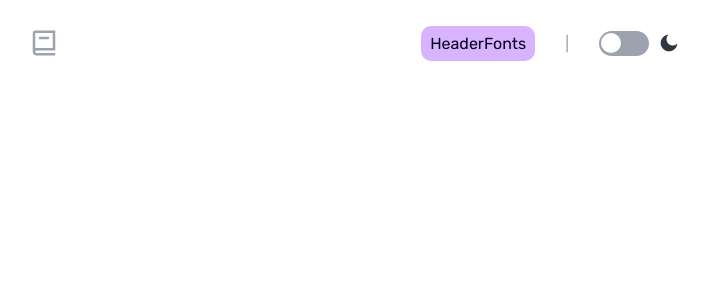
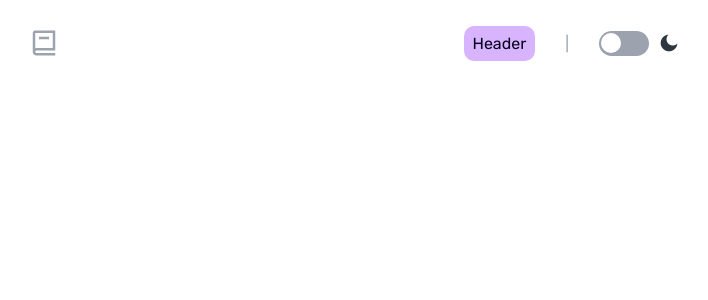
Before and after one commit to okorojames/james-dictionary-project, a React (Vite) app: page / in a window 1280 px wide. Shown: the top 300 px of the page, without its empty margins (291-999 px from the left). Built offline with nearby package versions, Linux system fonts and the light colour scheme.

Commit message:
Learning
still trying to figure outu way of conventionally committing my projects

```diff
--- a/src/components/HeaderFonts.jsx
+++ b/src/components/HeaderFonts.jsx
@@ -2,7 +2,7 @@ import React from 'react'
 
 const HeaderFonts = () => {
   return (
-    <div className='font'>HeaderFonts</div>
+    <div className='font'>Header</div>
   )
 }
 
```
